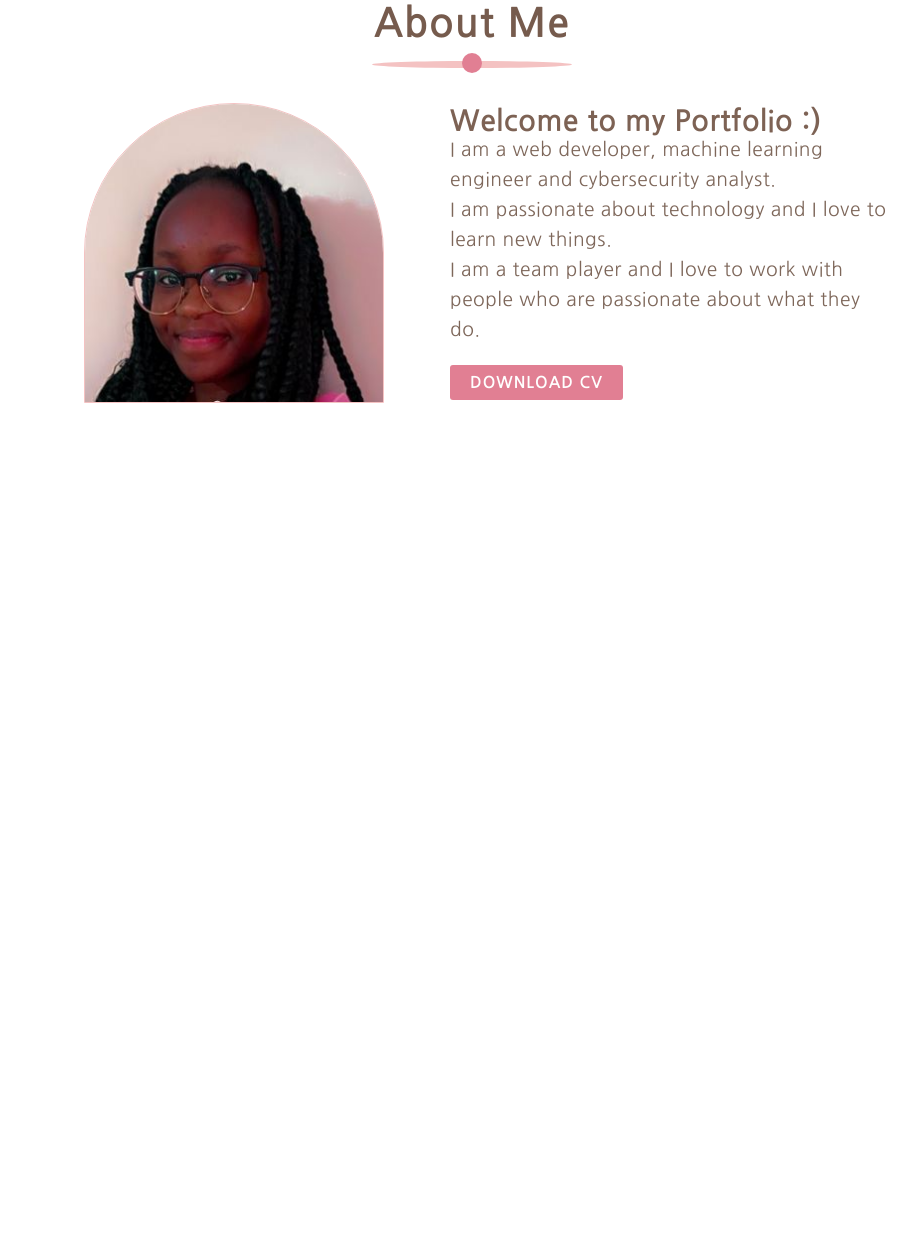
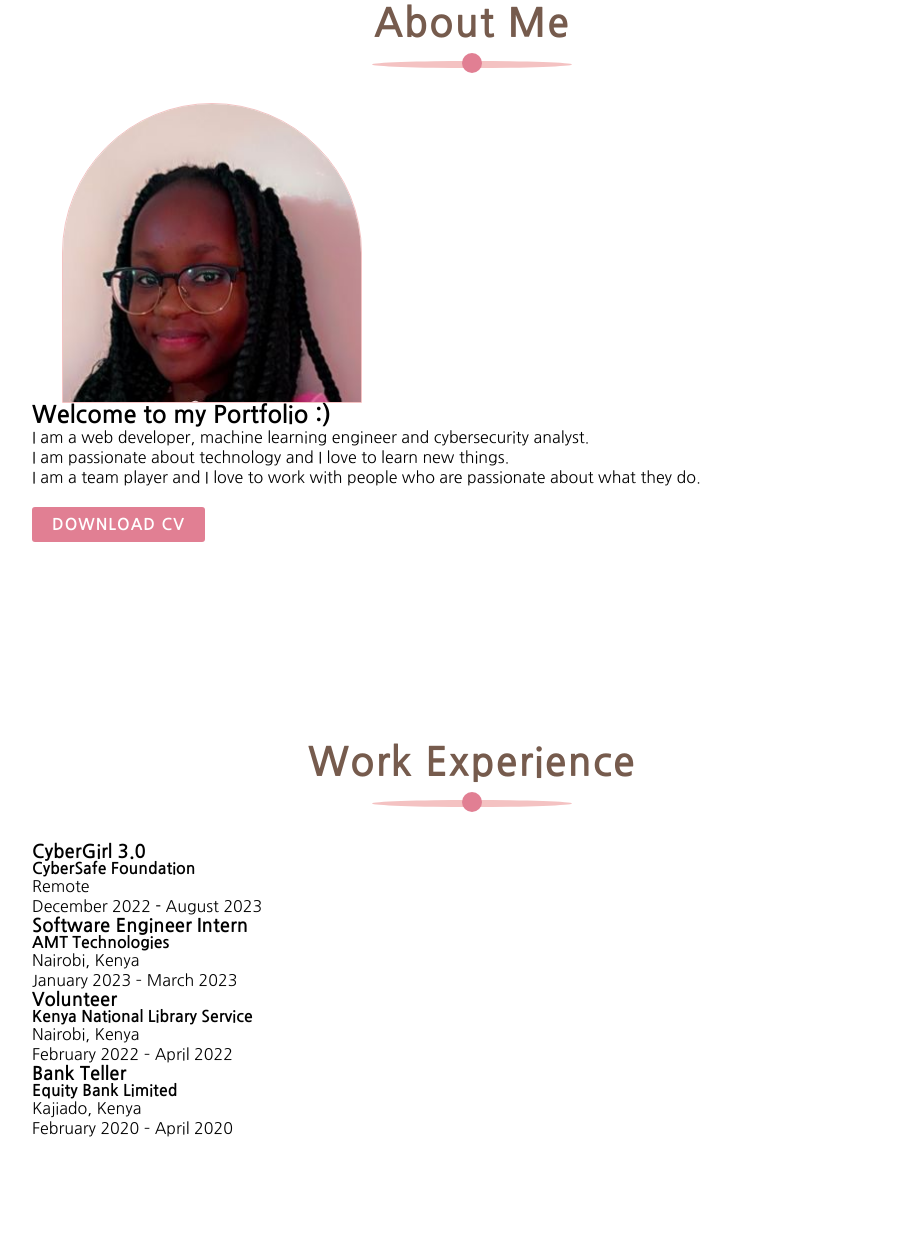
Before and after one commit to CindyBSydney/My-Portfolio, a plain HTML site: page index.html in a window 1280 px wide. Shown: the part 897-2135 px from the top of the page, without its empty margins (168-1084 px from the left). Before the commit the page ends 1400 px from the top, so only its background shows below. Drawn offline with Linux system fonts and the light colour scheme.

Commit message:
feat(experience): add work experience section
 Added a work experience section, included individual cards for each work experience with titles, organizations, locations, and date ranges.

```diff
--- a/index.html
+++ b/index.html
@@ -13,6 +13,7 @@
         <div class="navigation">
             <a href="#main">Home</a>
             <a href="#about">About</a>
+            <a href="#experience">Experience</a>
             <a href="#">Skills</a>
             <a href="#">My Projects</a>
             <a href="#">Contact</a>
@@ -44,7 +45,7 @@
             <div class="title">
                 <h2 class="section-title">About Me</h2>
             </div>
-            <div class="about-content">
+            <div class="content">
                 <div class="column col-left">
                     <div class="imagediv">
                         <img class="image" src="assets/cover-photo.jpg" alt="Cindy's photo">
@@ -58,6 +59,39 @@
             </div>
         </section>
 
+        <section class="experience" id="experience">
+            <div class="title">
+                <h2 class="section-title">Work Experience</h2>
+            </div>
+            <div class="experience-cards">
+
+                <div class="experience-card">
+                    <h3 class="content-title">CyberGirl 3.0</h3>
+                    <h4>CyberSafe Foundation</h4>
+                    <p>Remote <br> December 2022 - August 2023</p>
+                </div>
+
+                <div class="experience-card">
+                    <h3 class="content-title">Software Engineer Intern</h3>
+                    <h4>AMT Technologies</h4>
+                    <p>Nairobi, Kenya <br> January 2023 – March 2023</p>
+                </div>
+
+                <div class="experience-card">
+                    <h3 class="content-title">Volunteer</h3>
+                    <h4>Kenya National Library Service</h4>
+                    <p>Nairobi, Kenya <br> February 2022 – April 2022</p>
+                </div>
+
+                <div class="experience-card">
+                    <h3 class="content-title">Bank Teller</h3>
+                    <h4>Equity Bank Limited</h4>
+                    <p>Kajiado, Kenya <br> February 2020 – April 2020</p>
+                </div>
+
+            </div>
+        </section>
+
         <script src="script.js" charset="UTF-8"></script>
     </body>
 
```
